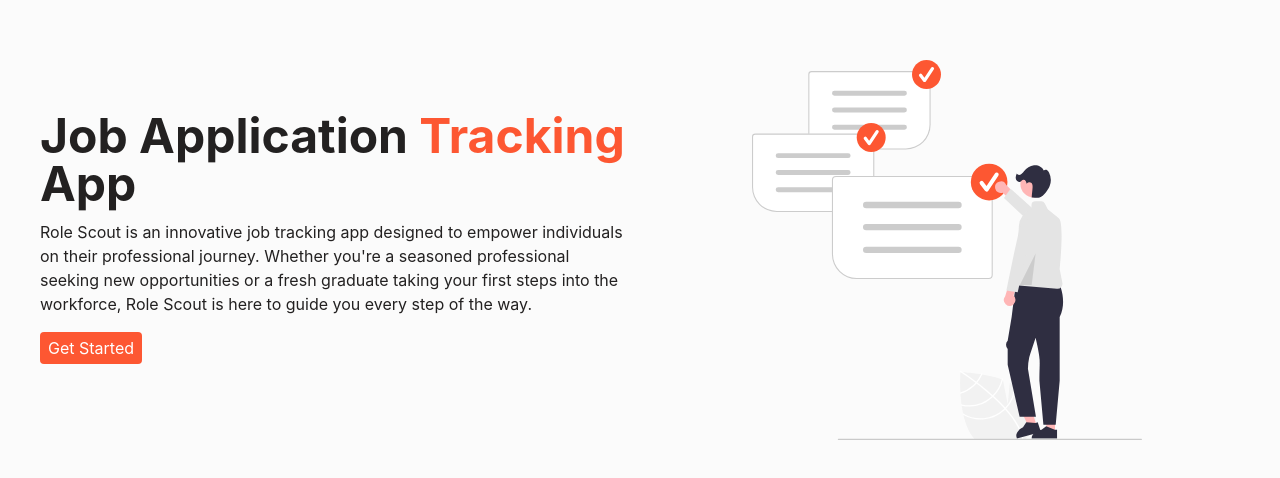
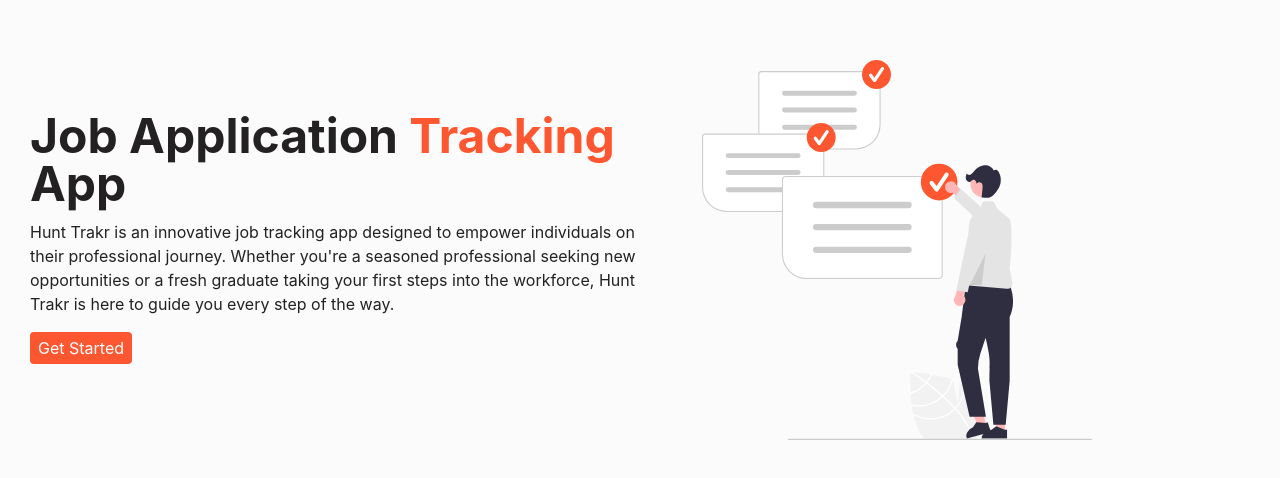
Before and after one commit to S-Abdullahi/hunt-trackr, a React (Create React App) app: page / in a window 1280 px wide. Shown: the part 150-628 px from the top of the page. Built offline with nearby package versions, Linux system fonts and the light colour scheme.

Commit message:
landing page

```diff
--- a/package.json
+++ b/package.json
@@ -6,6 +6,7 @@
     "@testing-library/jest-dom": "^5.17.0",
     "@testing-library/react": "^13.4.0",
     "@testing-library/user-event": "^13.5.0",
+    "framer-motion": "^10.16.0",
     "react": "^18.2.0",
     "react-dom": "^18.2.0",
     "react-router-dom": "^6.15.0",
--- a/src/pages/Landing.js
+++ b/src/pages/Landing.js
@@ -1,26 +1,35 @@
 import React from "react";
 import Button from "../components/Button";
 import landing from "../assets/jobhunt.svg";
+import { motion } from "framer-motion";
 
 const Landing = () => {
   return (
     <div className="bg-[#fbfbfb] py-10 px-4 lg:grid lg:grid-cols-2 lg:items-center h-screen lg:w-full lg:px-10 lg:gap-7">
-      <div className="mb-6">
+      <motion.div
+        className="mb-6 -ml-10"
+        animate={{ x: 30 }}
+        transition={{ ease: "easeOut", duration: 1 }}
+      >
         <h1 className="text-3xl lg:text-5xl lg:gap-4 mb-3 font-bold text-[#232121]">
           Job Application <span className="text-[#fd5732]">Tracking</span> App
         </h1>
         <p className="lg:2/3 mb-4 text-[#232121]">
-          Role Scout is an innovative job tracking app designed to empower
+          Hunt Trakr is an innovative job tracking app designed to empower
           individuals on their professional journey. Whether you're a seasoned
           professional seeking new opportunities or a fresh graduate taking your
-          first steps into the workforce, Role Scout is here to guide you every
+          first steps into the workforce, Hunt Trakr is here to guide you every
           step of the way.
         </p>
         <Button text="Get Started" link="/login" />
-      </div>
-      <div className="w-2/3 m-auto">
+      </motion.div>
+      <motion.div
+        className="w-2/3 m-auto -mr-30"
+        animate={{ x: -50 }}
+        transition={{ ease: "easeOut", duration: 2 }}
+      >
         <img src={landing} alt="job hunt" />
-      </div>
+      </motion.div>
     </div>
   );
 };
```
Also changed, not shown: 1 other file (tests, documents, lock files or other folders).
